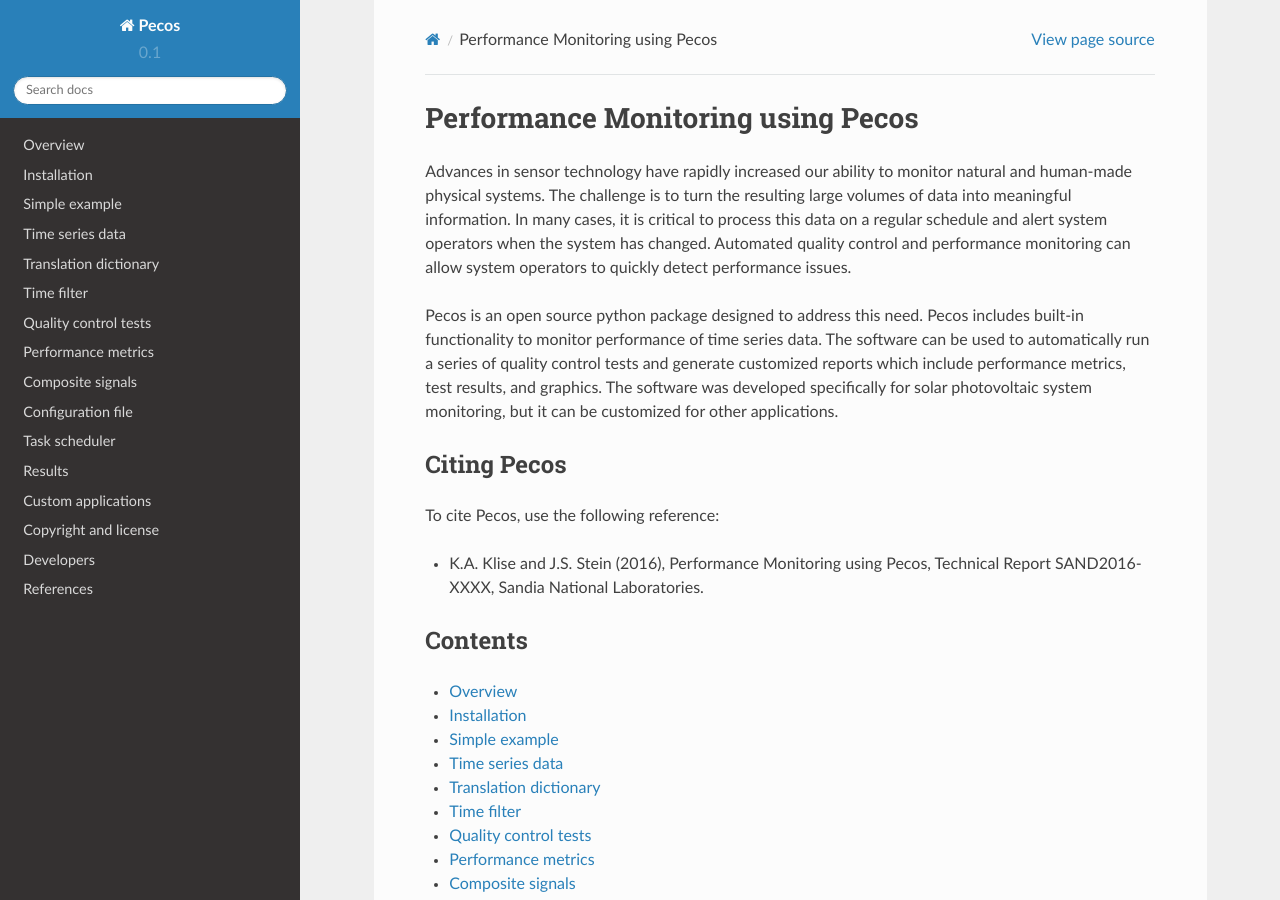
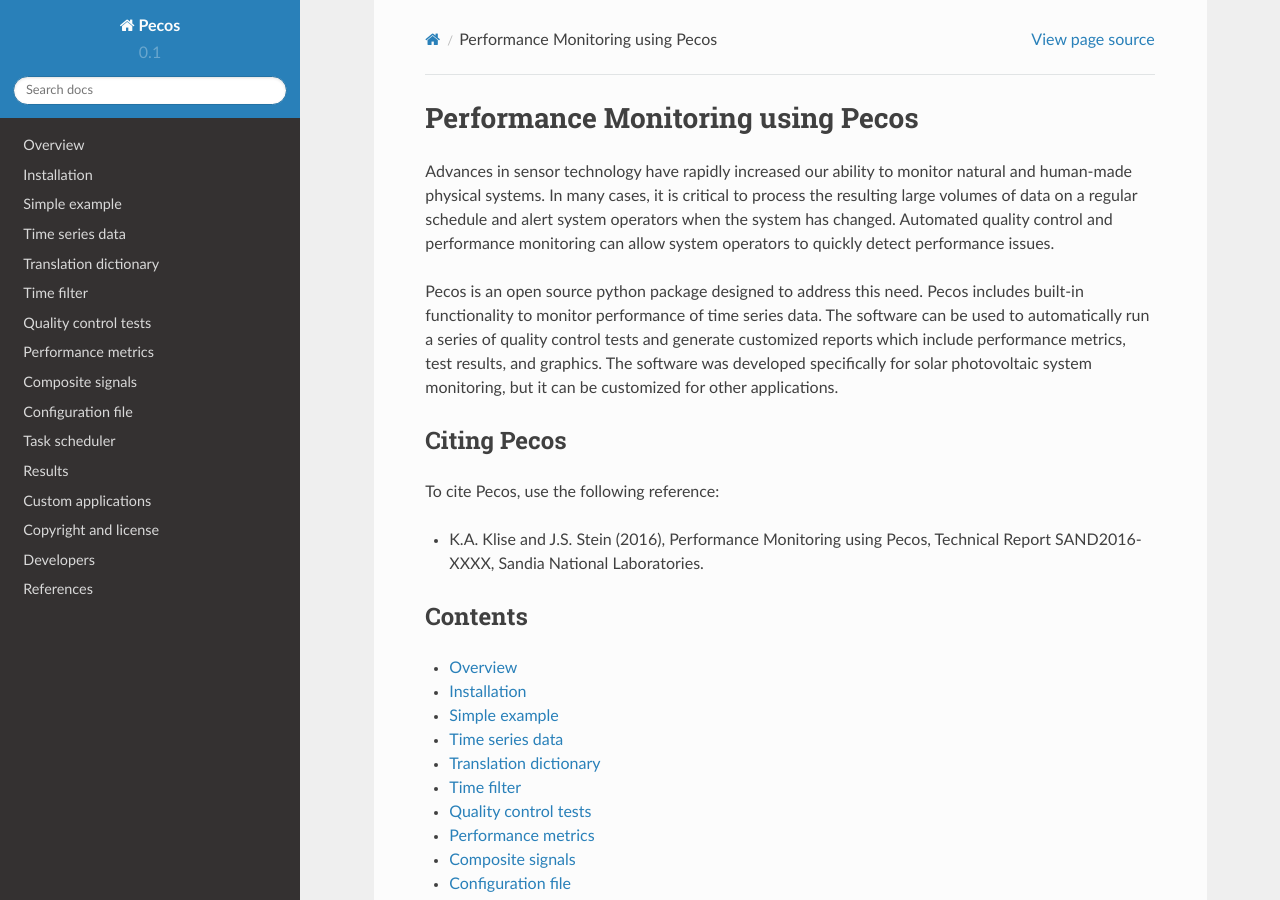
Before and after one commit to sjanzou/pecos, a Sphinx documentation site: the page built from documentation/index.rst, in a window 1280 px wide and 900 px high. Built offline with Sphinx 7.4.7 and the Read the Docs theme 2.0.0, drawn with Linux system fonts in a browser that asks for light colours; formulas are drawn with MathJax 3; pages that are not in the unit, such as notebooks, are missing from menus.

Commit message:
include html_theme for RTD

```diff
--- a/documentation/conf.py
+++ b/documentation/conf.py
@@ -132,6 +132,8 @@
     import sphinx_rtd_theme
     html_theme = 'sphinx_rtd_theme'
     html_theme_path = [sphinx_rtd_theme.get_html_theme_path()]
+else:
+    html_theme = 'default'
 
 # Theme options are theme-specific and customize the look and feel of a theme
 # further.  For a list of options available for each theme, see the
--- a/documentation/index.rst
+++ b/documentation/index.rst
@@ -3,8 +3,7 @@
 
 Advances in sensor technology have rapidly increased our ability to monitor
 natural and human-made physical systems.
-The challenge is to turn the resulting large volumes of data into meaningful information.
-In many cases, it is critical to process this data on a regular schedule
+In many cases, it is critical to process the resulting large volumes of data on a regular schedule
 and alert system operators when the system has changed.
 Automated quality control and performance monitoring can allow system
 operators to quickly detect performance issues.
```
